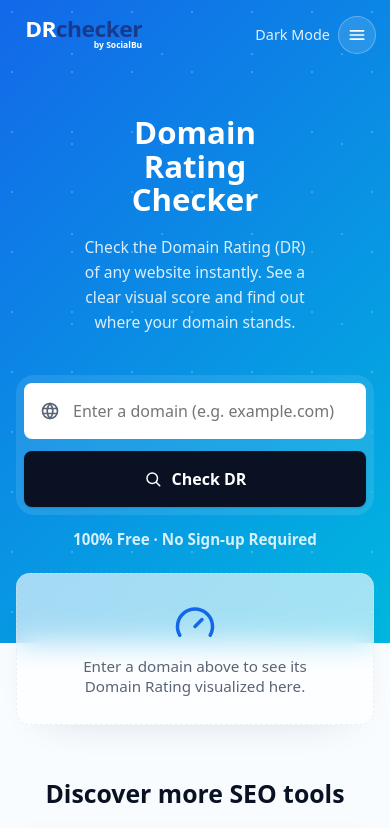
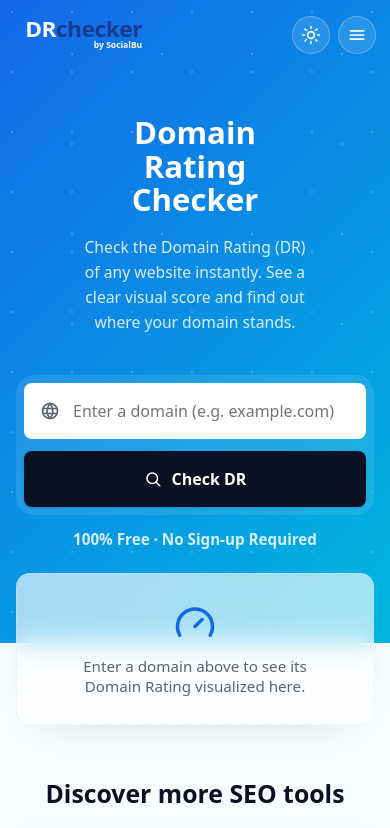
Before and after one commit to iamawaisyounas/free-dr-checker, a Next.js app: page / in a window 390 px wide. Shown: the top 828 px of the page. Built offline with nearby package versions, Linux system fonts and the light colour scheme.

Commit message:
Refine header toggle and footer layout

```diff
--- a/app/components/AppHeader.tsx
+++ b/app/components/AppHeader.tsx
@@ -56,7 +56,13 @@ export default function AppHeader() {
             aria-pressed={theme === "dark"}
             onClick={() => setTheme(theme === "dark" ? "light" : "dark")}
           >
-            <span>{theme === "dark" ? "Light Mode" : "Dark Mode"}</span>
+            <svg className="sun-icon" aria-hidden="true" viewBox="0 0 24 24">
+              <circle cx="12" cy="12" r="4"></circle>
+              <path d="M12 2v2M12 20v2M4.93 4.93l1.41 1.41M17.66 17.66l1.41 1.41M2 12h2M20 12h2M4.93 19.07l1.41-1.41M17.66 6.34l1.41-1.41"></path>
+            </svg>
+            <svg className="moon-icon" aria-hidden="true" viewBox="0 0 24 24">
+              <path d="M20.5 14.5A8.5 8.5 0 0 1 9.5 3.5a7 7 0 1 0 11 11Z"></path>
+            </svg>
           </button>
           <button
             className="menu-toggle"
--- a/app/globals.css
+++ b/app/globals.css
@@ -130,8 +130,8 @@ a {
 
 .global-footer__inner {
   display: grid;
-  grid-template-columns: minmax(220px, 1.25fr) repeat(3, minmax(150px, 1fr));
-  gap: 28px;
+  grid-template-columns: minmax(220px, 1fr) repeat(3, minmax(150px, 1fr));
+  gap: 24px;
   width: min(100%, 1180px);
   margin: 0 auto;
   padding: 42px 2px 30px;
@@ -172,7 +172,7 @@ body.dark-mode .footer-logo-dark {
 }
 
 .footer-tagline {
-  margin: 4px 0 0;
+  margin: 4px 0 0 28px;
   color: #ffffff;
   font-size: 1rem;
   font-weight: 800;
@@ -184,6 +184,10 @@ body.dark-mode .footer-logo-dark {
   color: rgba(255, 255, 255, 0.82);
   font-size: 0.92rem;
   line-height: 1.5;
+}
+
+.footer-built-by {
+  margin-left: 28px;
 }
 
 .footer-column h2 {
@@ -198,23 +202,42 @@ body.dark-mode .footer-logo-dark {
 .footer-column a,
 .footer-column span {
   color: rgba(255, 255, 255, 0.82);
-  border-radius: 8px;
-  margin-left: -10px;
-  padding: 7px 10px;
+  padding: 0;
   font-family: ui-sans-serif, system-ui, -apple-system, "Segoe UI", Roboto, sans-serif;
   font-size: 0.92rem;
   font-weight: 400;
   letter-spacing: 0;
   line-height: 1.45;
-  transition: background-color 150ms ease, color 150ms ease, transform 150ms ease;
+  transition: color 150ms ease, text-decoration-color 150ms ease;
 }
 
 .footer-column span {
   opacity: 0.72;
 }
 
+.footer-column .footer-coming-soon {
+  display: grid;
+  gap: 1px;
+  opacity: 1;
+}
+
+.footer-column .footer-coming-soon span {
+  opacity: 0.82;
+}
+
+.footer-column .footer-coming-soon small {
+  color: rgba(255, 255, 255, 0.62);
+  font-size: 0.8rem;
+  font-weight: 400;
+  line-height: 1.15;
+}
+
 .global-footer__bottom {
   border-top: 1px solid var(--hero-control-border);
+  display: flex;
+  align-items: center;
+  justify-content: space-between;
+  gap: 24px;
   width: min(100%, 1180px);
   margin: 0 auto;
   padding: 18px 2px 24px;
@@ -223,9 +246,10 @@ body.dark-mode .footer-logo-dark {
 .footer-column a:hover,
 .footer-built-by a:hover,
 .global-footer__bottom a:hover {
-  color: var(--hero-bg);
-  background: #ffffff;
-  transform: translateX(2px);
+  color: #ffffff;
+  text-decoration: underline;
+  text-decoration-color: rgba(255, 255, 255, 0.72);
+  text-underline-offset: 4px;
 }
 
 .standard-page a:hover {
@@ -462,31 +486,7 @@ body.dark-mode .brand-mark {
   padding: 0;
 }
 
-.theme-toggle {
-  width: auto;
-  height: auto;
-  border: 0;
-  border-radius: 0;
-  padding: 0;
-  color: rgba(255, 255, 255, 0.88);
-  background: transparent;
-  backdrop-filter: none;
-  box-shadow: none;
-  font-size: 0.9rem;
-  font-weight: 400;
-  line-height: 1.45;
-}
-
-.theme-toggle:hover {
-  color: #ffffff;
-  background: transparent;
-  box-shadow: none;
-  text-decoration: underline;
-  text-decoration-color: rgba(255, 255, 255, 0.72);
-  text-underline-offset: 4px;
-  transform: none;
-}
-
+.theme-toggle:hover,
 .menu-toggle:hover {
   background: var(--hero-control-hover);
   box-shadow: 0 16px 34px -22px rgba(9, 17, 35, 0.7);
@@ -1647,6 +1647,7 @@ details p {
     text-align: left;
   }
 
+  .theme-toggle,
   .menu-toggle {
     width: 38px;
     height: 38px;
@@ -2154,6 +2155,9 @@ details p {
   }
 
   .global-footer__bottom {
+    align-items: flex-start;
+    flex-direction: column;
+    gap: 8px;
     width: min(100%, 1180px);
     padding: 16px 0;
   }
--- a/app/layout.tsx
+++ b/app/layout.tsx
@@ -82,8 +82,14 @@ function Footer() {
           <Link href="/">DR Checker</Link>
           <Link href="/authority-score">Domain Authority Checker</Link>
           <Link href="/domain-age">Domain Age Checker</Link>
-          <span>Domain Backlinks Checker (Coming Soon)</span>
-          <span>Broken Links Checker (Coming Soon)</span>
+          <span className="footer-coming-soon">
+            <span>Domain Backlinks Checker</span>
+            <small>Coming Soon</small>
+          </span>
+          <span className="footer-coming-soon">
+            <span>Broken Links Checker</span>
+            <small>Coming Soon</small>
+          </span>
         </nav>
 
         <nav className="footer-column" aria-label="Social links">
@@ -96,7 +102,8 @@ function Footer() {
         </nav>
       </div>
       <div className="global-footer__bottom">
-        <p>© 2026 Domain Rating Checker. Made with ❤️ by <a href="https://socialbu.com">SocialBu</a></p>
+        <p>© 2026 Domain Rating Checker | All rights reserved.</p>
+        <p>Made with ❤️ by <a href="https://socialbu.com">SocialBu</a></p>
       </div>
     </footer>
   );
```
